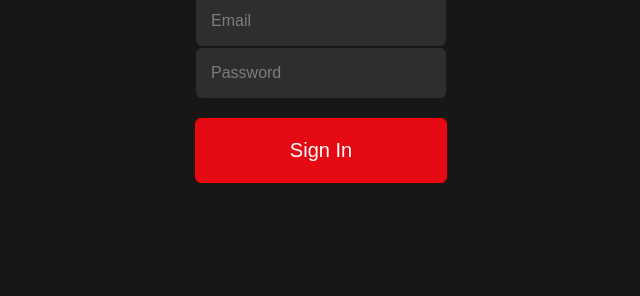
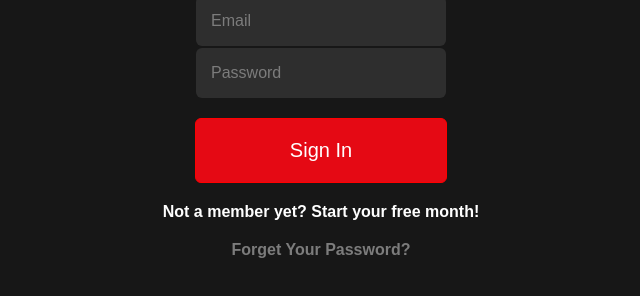
Before and after one commit to ChrissV2/Netflix-login-page, a plain HTML site: page index.html in a window 1280 px wide. Shown: the part 246-542 px from the top of the page, without its empty margins (319-959 px from the left). Drawn offline with Linux system fonts and the light colour scheme.

Commit message:
Added Additional Text

```diff
--- a/index.html
+++ b/index.html
@@ -19,6 +19,8 @@
             <div id="sign-in-button">
                 <p>Sign In</p>
             </div>
+            <span>Not a member yet? Start your free month!</span>
+            <span id="forget-password-text">Forget Your Password?</span>
         </main>
     </body>
 </html>
--- a/style.css
+++ b/style.css
@@ -1,5 +1,6 @@
 body{
     background-color: #171717;
+    font-family: Arial, Helvetica, sans-serif;
 }
 
 #netflix-logo{
@@ -19,7 +20,6 @@ body{
     background-color: #2e2e2e;
     border-radius: 6px;
     color: #7c7c7c;
-    font-family: Arial, Helvetica, sans-serif;
 }
 
 #input-field2{
@@ -30,7 +30,6 @@ body{
     background-color: #2e2e2e;
     border-radius: 6px;
     color: #7c7c7c;
-    font-family: Arial, Helvetica, sans-serif;
 }
 
 .login{
@@ -48,7 +47,6 @@ body{
     background-color: #e50914;
     border-radius: 6px;
     color: white;
-    font-family: Arial, Helvetica, sans-serif;
     font-size: 20px;
     transition: background-color 0.5s, color 0.5s;
     border-color: red;
@@ -60,3 +58,15 @@ body{
     color: red;
     background-color: #171717;
 }
+
+span{
+    display: flex;
+    justify-content: center;
+    padding-top: 20px;
+    color:white;
+    font-weight: bold;
+}
+
+#forget-password-text{
+    color: #7c7c7c;
+}
```
